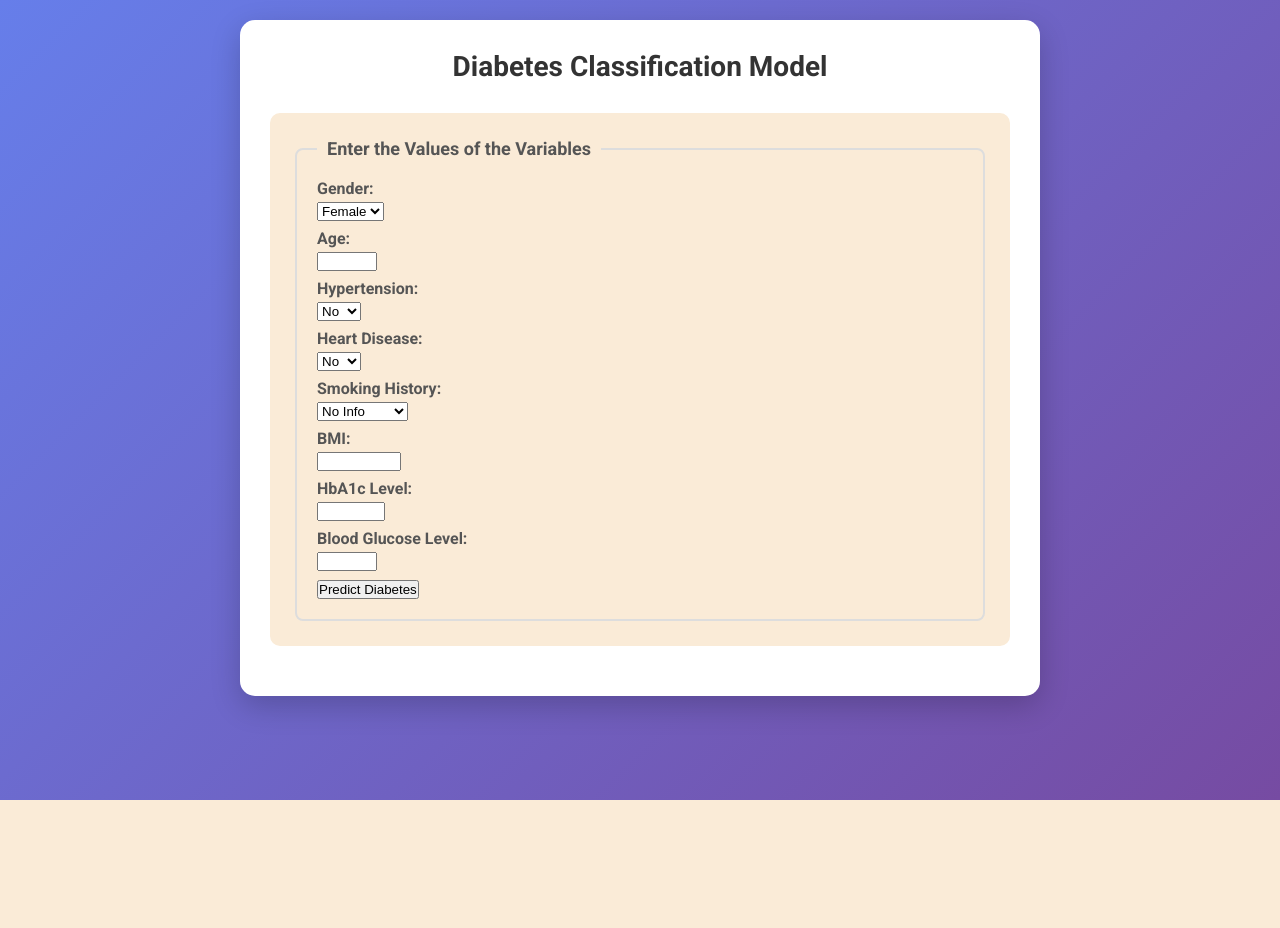
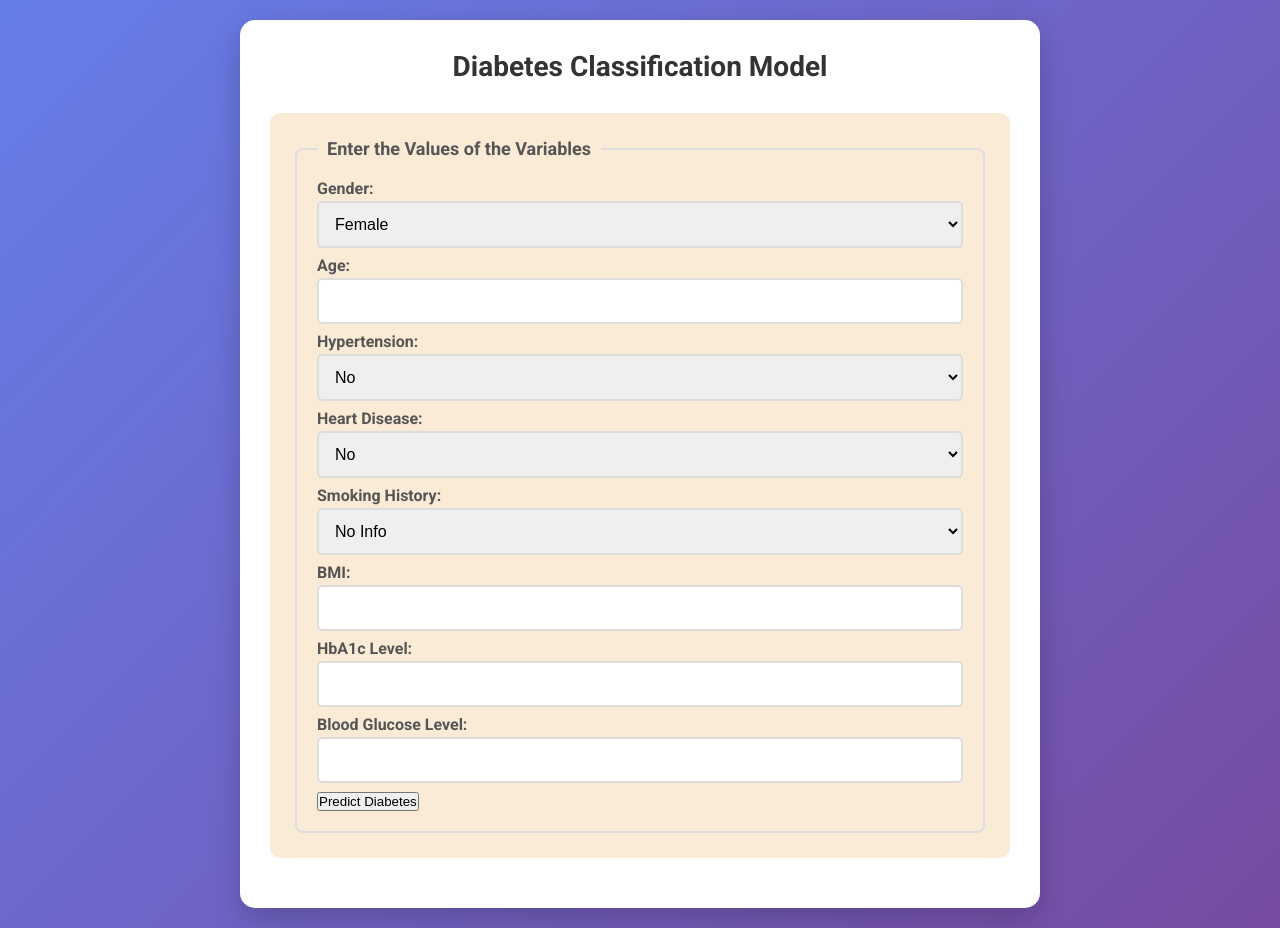
Before and after one commit to Prog-LucasAlves/ML_Cla_Flask, a Flask app: page / in a window 1280 px wide. Before the commit the page ends 800 px from the top, so only its background shows below. Run offline with Flask 3, Linux system fonts and the light colour scheme; parts of the project's set-up code (start-up, migrations or seed data) failed here and were passed over.

Commit message:
add styles.css

```diff
--- a/static/styles.css
+++ b/static/styles.css
@@ -57,3 +57,13 @@ label {
     font-weight: bold;
     color: #555;
 }
+
+input[type="number"],
+select {
+    width: 100%;
+    padding: 12px;
+    border: 2px solid #ddd;
+    border-radius: 5px;
+    font-size: 16px;
+    transition: border-color 0.3s;
+}
```
